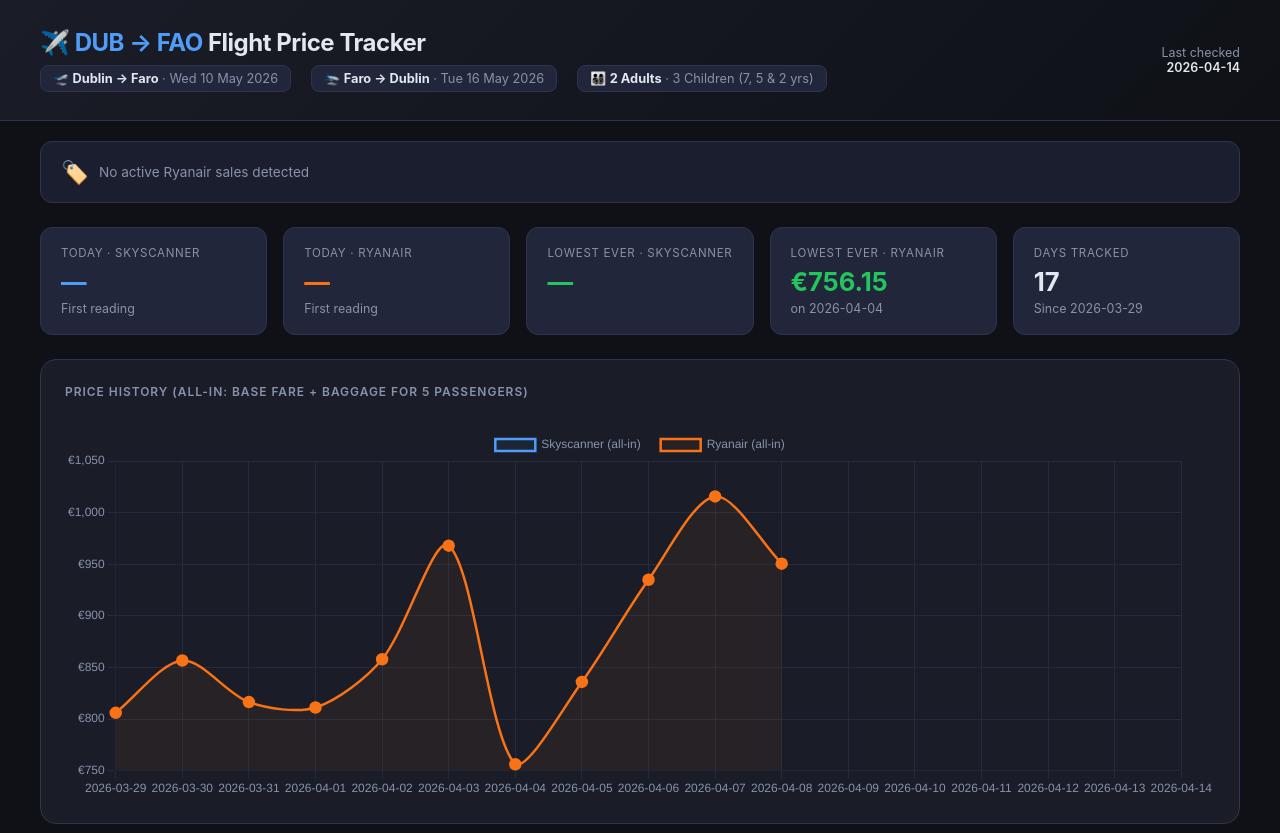
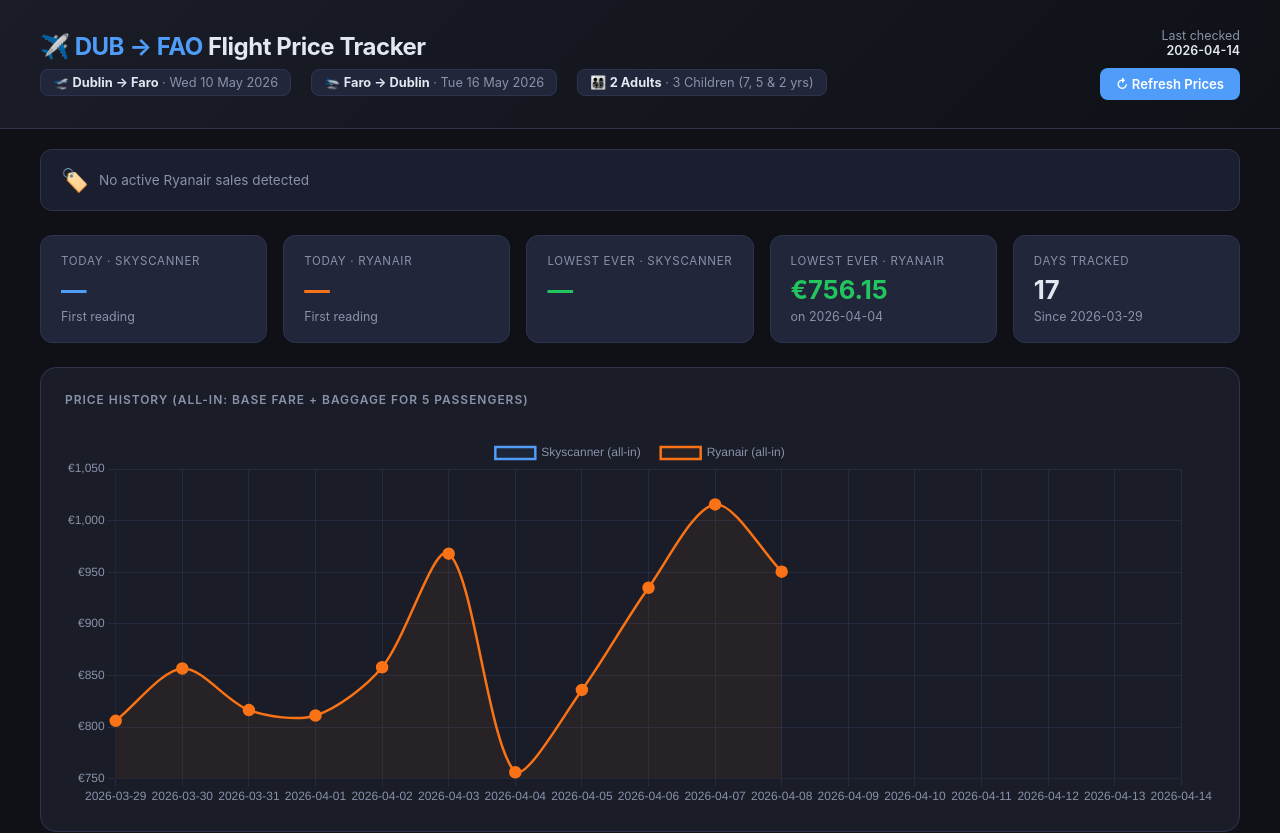
Before and after one commit to ms-beep951/flight-tracker, a plain HTML site: page index.html in a window 1280 px wide. Shown: the top 833 px of the page. Drawn offline with nearby package versions, Linux system fonts and the light colour scheme.

Commit message:
Add Refresh Prices button linking to GitHub Actions

```diff
--- a/index.html
+++ b/index.html
@@ -32,6 +32,8 @@
     .route-badge strong { color: var(--text); }
     .last-updated { font-size: 0.78rem; color: var(--muted); text-align: right; }
     .last-updated span { color: var(--text); font-weight: 600; }
+    .refresh-btn { display: inline-flex; align-items: center; gap: 6px; margin-top: 10px; padding: 8px 16px; background: var(--blue); color: #fff; border: none; border-radius: 8px; font-size: 0.82rem; font-weight: 600; cursor: pointer; text-decoration: none; transition: opacity 0.15s; }
+    .refresh-btn:hover { opacity: 0.85; }
 
     /* Sale Alert */
     #sale-banner { display: none; margin: 20px 40px 0; border-radius: 12px; padding: 16px 20px; border: 1px solid; }
@@ -110,7 +112,10 @@
     </div>
   </div>
   <div class="last-updated">
-    Last checked<br><span id="last-updated-ts">—</span>
+    Last checked<br><span id="last-updated-ts">—</span><br>
+    <a class="refresh-btn" href="https://github.com/ms-beep951/flight-tracker/actions/workflows/fetch_prices.yml" target="_blank" rel="noopener">
+      &#x21bb; Refresh Prices
+    </a>
   </div>
 </header>
 
```
